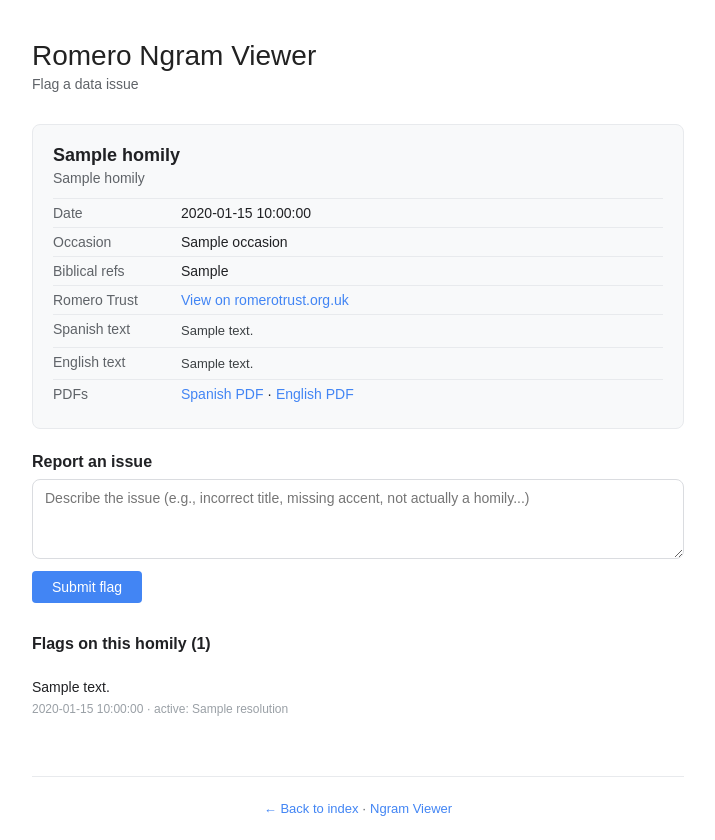
After one commit to bdhamilton/romero, a Flask app: template templates/flag.html in a window 1280 px wide. The commit adds this page. Shown: the whole page, without its empty margins (282-997 px from the left). Run offline with Flask 3, Linux system fonts and the light colour scheme; the template is opened without the code that fills it: most values are stand-ins (such as "Sample title", 1, 10 or a date in 2020); parts of the project's set-up code (start-up, migrations or seed data) failed here and were passed over.

Commit message:
Add flag system for reporting data issues
- New flags table in database (open/resolved/wontfix status)
- Flag page (/homily/<id>/flag) with read-only homily detail, comment
  form, and list of existing flags
- Browse page shows open flags in collapsible section, replaces the
  old computed missing-text list
- Each row in the index has a flag link

Co-Authored-By: Claude Opus 4.6 <noreply@anthropic.com>

```diff
--- a/app.py
+++ b/app.py
@@ -3,7 +3,7 @@
 Flask web app for Romero Ngram Viewer and homily browsing.
 """
 
-from flask import Flask, render_template, abort, request, jsonify
+from flask import Flask, render_template, abort, request, jsonify, redirect, url_for
 import sqlite3
 from pathlib import Path
 from search import search_corpus
@@ -42,17 +42,24 @@ def browse():
             biblical_references,
             spanish_pdf_url,
             english_pdf_url,
-            detail_url,
-            spanish_text IS NULL as missing_spanish,
-            english_text IS NULL as missing_english
+            detail_url
         FROM homilies
         ORDER BY date ASC
     ''')
+    homilies = cursor.fetchall()
 
-    homilies = cursor.fetchall()
+    flags = cursor.execute('''
+        SELECT f.id, f.homily_id, f.comment, f.created_at,
+               h.date, h.spanish_title, h.english_title, h.occasion
+        FROM flags f
+        JOIN homilies h ON h.id = f.homily_id
+        WHERE f.status = 'open'
+        ORDER BY f.created_at DESC
+    ''').fetchall()
+
     conn.close()
 
-    return render_template('index.html', homilies=homilies)
+    return render_template('index.html', homilies=homilies, flags=flags)
 
 
 @app.route('/api/search')
@@ -89,6 +96,37 @@ def api_search():
     })
 
 
+@app.route('/homily/<int:homily_id>/flag', methods=['GET', 'POST'])
+def flag_homily(homily_id):
+    """Flag a data issue on a homily."""
+    conn = get_db()
+
+    homily = conn.execute(
+        'SELECT * FROM homilies WHERE id = ?', (homily_id,)
+    ).fetchone()
+    if not homily:
+        conn.close()
+        abort(404)
+
+    if request.method == 'POST':
+        comment = request.form.get('comment', '').strip()
+        if comment:
+            conn.execute(
+                'INSERT INTO flags (homily_id, comment) VALUES (?, ?)',
+                (homily_id, comment)
+            )
+            conn.commit()
+        conn.close()
+        return redirect(url_for('flag_homily', homily_id=homily_id))
+
+    flags = conn.execute(
+        'SELECT * FROM flags WHERE homily_id = ? ORDER BY created_at DESC',
+        (homily_id,)
+    ).fetchall()
+
+    conn.close()
+    return render_template('flag.html', homily=homily, flags=flags)
+
 
 if __name__ == '__main__':
     # Check if database exists
--- /dev/null
+++ b/templates/flag.html
@@ -0,0 +1,284 @@
+<!DOCTYPE html>
+<html lang="en">
+<head>
+    <meta charset="UTF-8">
+    <meta name="viewport" content="width=device-width, initial-scale=1.0">
+    <title>Flag Issue - {{ homily['date'] }} - Romero Ngram Viewer</title>
+    <style>
+        * { margin: 0; padding: 0; box-sizing: border-box; }
+
+        body {
+            font-family: Arial, sans-serif;
+            background: #fff;
+            color: #222;
+        }
+
+        .page {
+            max-width: 700px;
+            margin: 0 auto;
+            padding: 0 24px;
+        }
+
+        /* Header */
+        .header {
+            padding: 40px 0 8px;
+        }
+        .header h1 {
+            font-size: 28px;
+            font-weight: normal;
+            color: #222;
+        }
+        .header h1 a {
+            color: #222;
+            text-decoration: none;
+        }
+        .header h1 a:hover {
+            color: #4285f4;
+        }
+        .subtitle {
+            color: #5f6368;
+            font-size: 14px;
+            margin-top: 4px;
+        }
+
+        /* Homily detail */
+        .detail {
+            margin-top: 24px;
+            border: 1px solid #e8eaed;
+            border-radius: 8px;
+            padding: 20px;
+            background: #f8f9fa;
+        }
+        .detail h2 {
+            font-size: 18px;
+            font-weight: 600;
+            color: #202124;
+            margin-bottom: 4px;
+        }
+        .detail .english-title {
+            font-size: 14px;
+            color: #5f6368;
+            margin-bottom: 12px;
+        }
+        .detail-row {
+            display: flex;
+            gap: 8px;
+            padding: 6px 0;
+            font-size: 14px;
+            border-top: 1px solid #e8eaed;
+        }
+        .detail-label {
+            color: #5f6368;
+            min-width: 120px;
+            flex-shrink: 0;
+        }
+        .detail-value {
+            color: #202124;
+        }
+        .detail-value a {
+            color: #4285f4;
+            text-decoration: none;
+        }
+        .detail-value a:hover {
+            text-decoration: underline;
+        }
+        .text-preview {
+            max-height: 120px;
+            overflow: hidden;
+            font-size: 13px;
+            color: #3c4043;
+            line-height: 1.5;
+        }
+        .text-preview.empty {
+            color: #9aa0a6;
+            font-style: italic;
+        }
+
+        /* Flag form */
+        .flag-form {
+            margin-top: 24px;
+        }
+        .flag-form h3 {
+            font-size: 16px;
+            font-weight: 600;
+            color: #202124;
+            margin-bottom: 8px;
+        }
+        .flag-form textarea {
+            width: 100%;
+            min-height: 80px;
+            padding: 10px 12px;
+            font-family: Arial, sans-serif;
+            font-size: 14px;
+            border: 1px solid #dadce0;
+            border-radius: 8px;
+            resize: vertical;
+            outline: none;
+        }
+        .flag-form textarea:focus {
+            border-color: #4285f4;
+            box-shadow: 0 0 0 1px #4285f4;
+        }
+        .flag-form button {
+            margin-top: 8px;
+            padding: 8px 20px;
+            font-size: 14px;
+            background: #4285f4;
+            color: #fff;
+            border: none;
+            border-radius: 4px;
+            cursor: pointer;
+        }
+        .flag-form button:hover {
+            background: #3367d6;
+        }
+
+        /* Existing flags */
+        .existing-flags {
+            margin-top: 32px;
+        }
+        .existing-flags h3 {
+            font-size: 16px;
+            font-weight: 600;
+            color: #202124;
+            margin-bottom: 12px;
+        }
+        .flag-item {
+            padding: 12px 0;
+            border-bottom: 1px solid #e8eaed;
+            font-size: 14px;
+        }
+        .flag-item:last-child {
+            border-bottom: none;
+        }
+        .flag-comment {
+            color: #202124;
+            line-height: 1.5;
+        }
+        .flag-meta {
+            color: #9aa0a6;
+            font-size: 12px;
+            margin-top: 4px;
+        }
+        .no-flags {
+            color: #9aa0a6;
+            font-size: 14px;
+        }
+
+        /* Footer */
+        .footer {
+            margin-top: 48px;
+            padding: 24px 0;
+            border-top: 1px solid #e8eaed;
+            font-size: 13px;
+            color: #5f6368;
+            text-align: center;
+        }
+        .footer a {
+            color: #4285f4;
+            text-decoration: none;
+        }
+        .footer a:hover {
+            text-decoration: underline;
+        }
+    </style>
+</head>
+<body>
+    <div class="page">
+        <div class="header">
+            <h1><a href="/">Romero Ngram Viewer</a></h1>
+            <p class="subtitle">Flag a data issue</p>
+        </div>
+
+        <div class="detail">
+            <h2>{{ homily['spanish_title'] or homily['english_title'] or homily['occasion'] or '(untitled)' }}</h2>
+            {% if homily['spanish_title'] and homily['english_title'] %}
+            <div class="english-title">{{ homily['english_title'] }}</div>
+            {% endif %}
+
+            <div class="detail-row">
+                <span class="detail-label">Date</span>
+                <span class="detail-value">{{ homily['date'] }}</span>
+            </div>
+            {% if homily['occasion'] %}
+            <div class="detail-row">
+                <span class="detail-label">Occasion</span>
+                <span class="detail-value">{{ homily['occasion'] }}</span>
+            </div>
+            {% endif %}
+            {% if homily['biblical_references'] %}
+            <div class="detail-row">
+                <span class="detail-label">Biblical refs</span>
+                <span class="detail-value">{{ homily['biblical_references'] }}</span>
+            </div>
+            {% endif %}
+            {% if homily['detail_url'] %}
+            <div class="detail-row">
+                <span class="detail-label">Romero Trust</span>
+                <span class="detail-value"><a href="{{ homily['detail_url'] }}" target="_blank">View on romerotrust.org.uk</a></span>
+            </div>
+            {% endif %}
+            <div class="detail-row">
+                <span class="detail-label">Spanish text</span>
+                <span class="detail-value">
+                    {% if homily['spanish_text'] %}
+                    <div class="text-preview">{{ homily['spanish_text'][:500] }}</div>
+                    {% else %}
+                    <span class="text-preview empty">No Spanish text available</span>
+                    {% endif %}
+                </span>
+            </div>
+            <div class="detail-row">
+                <span class="detail-label">English text</span>
+                <span class="detail-value">
+                    {% if homily['english_text'] %}
+                    <div class="text-preview">{{ homily['english_text'][:500] }}</div>
+                    {% else %}
+                    <span class="text-preview empty">No English text available</span>
+                    {% endif %}
+                </span>
+            </div>
+            <div class="detail-row">
+                <span class="detail-label">PDFs</span>
+                <span class="detail-value">
+                    {% if homily['spanish_pdf_url'] %}
+                    <a href="{{ homily['spanish_pdf_url'] }}" target="_blank">Spanish PDF</a>
+                    {% endif %}
+                    {% if homily['spanish_pdf_url'] and homily['english_pdf_url'] %} &middot; {% endif %}
+                    {% if homily['english_pdf_url'] %}
+                    <a href="{{ homily['english_pdf_url'] }}" target="_blank">English PDF</a>
+                    {% endif %}
+                    {% if not homily['spanish_pdf_url'] and not homily['english_pdf_url'] %}
+                    <span class="text-preview empty">No PDFs available</span>
+                    {% endif %}
+                </span>
+            </div>
+        </div>
+
+        <form class="flag-form" method="POST">
+            <h3>Report an issue</h3>
+            <textarea name="comment" placeholder="Describe the issue (e.g., incorrect title, missing accent, not actually a homily...)" required></textarea>
+            <button type="submit">Submit flag</button>
+        </form>
+
+        <div class="existing-flags">
+            <h3>Flags on this homily{% if flags %} ({{ flags|length }}){% endif %}</h3>
+            {% if flags %}
+                {% for flag in flags %}
+                <div class="flag-item">
+                    <div class="flag-comment">{{ flag['comment'] }}</div>
+                    <div class="flag-meta">{{ flag['created_at'] }}{% if flag['status'] != 'open' %} &middot; {{ flag['status'] }}{% if flag['resolution'] %}: {{ flag['resolution'] }}{% endif %}{% endif %}</div>
+                </div>
+                {% endfor %}
+            {% else %}
+                <p class="no-flags">No flags yet.</p>
+            {% endif %}
+        </div>
+
+        <div class="footer">
+            <p><a href="/browse">&larr; Back to index</a>
+            &middot; <a href="/">Ngram Viewer</a></p>
+        </div>
+    </div>
+</body>
+</html>
```
Also changed, not shown: templates/index.html (+24 -28 lines).
